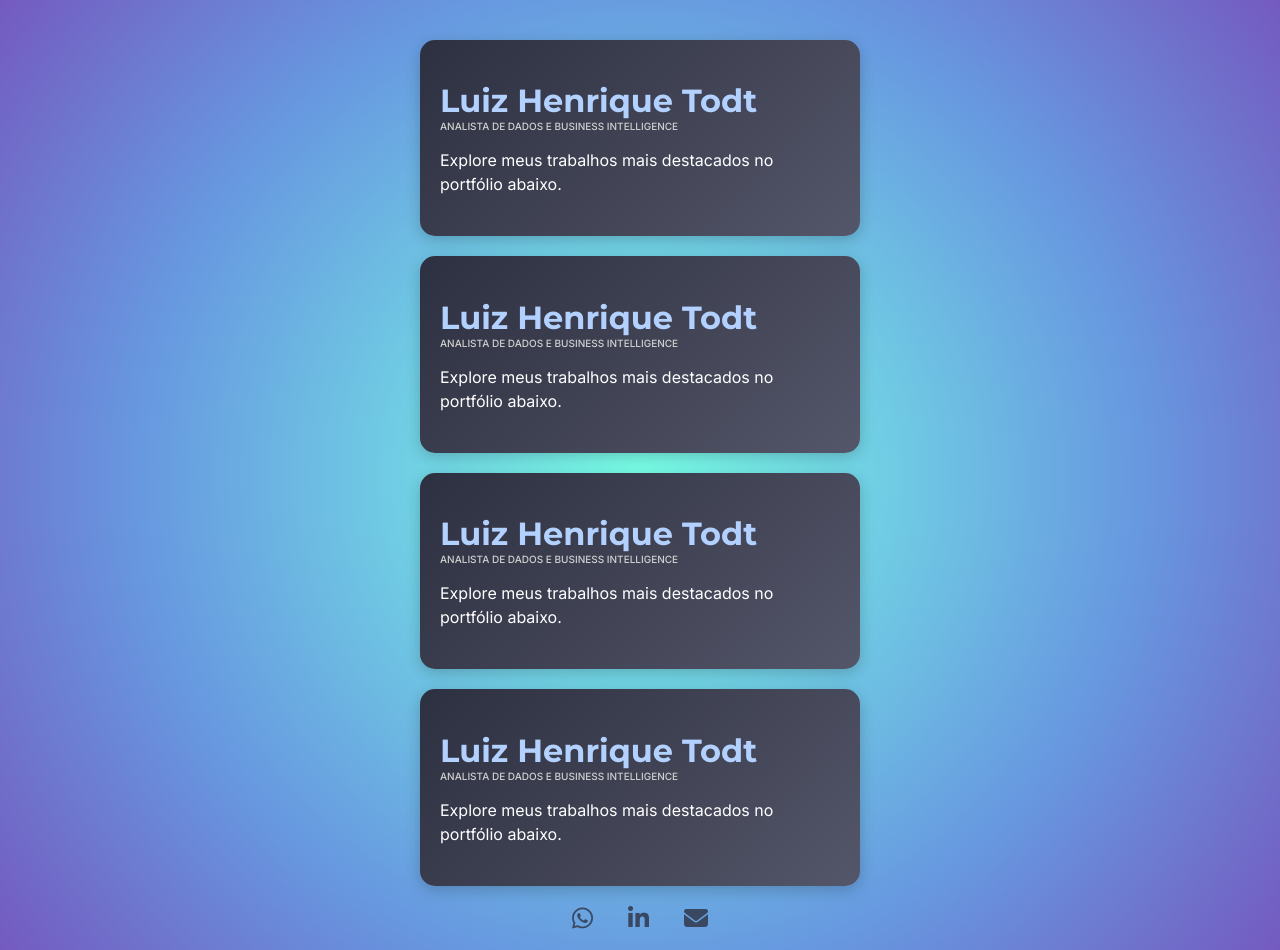
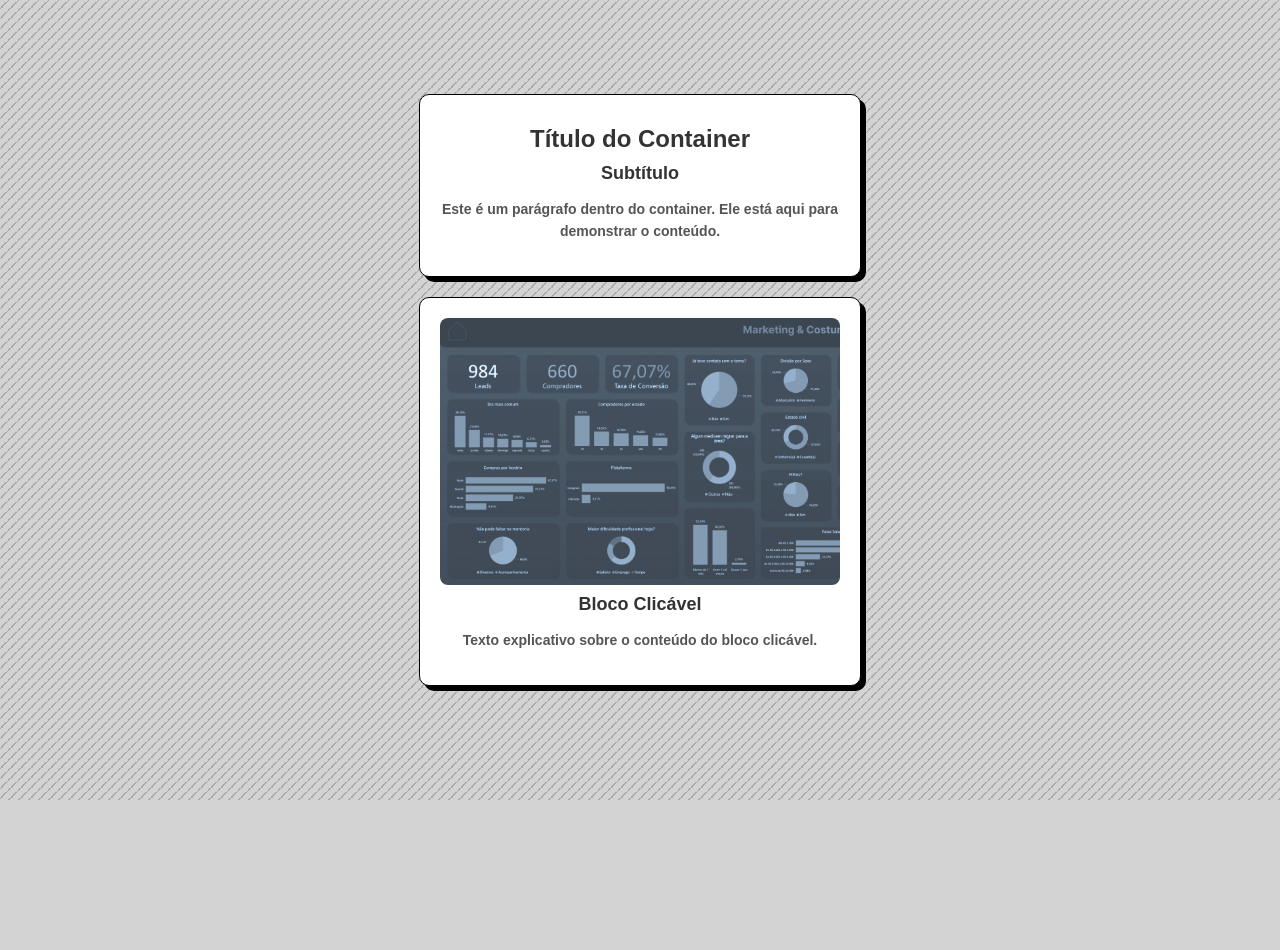
Before and after one commit to henriquetodt/port_tests, a plain HTML site: page index.html in a window 1280 px wide. After the commit the page ends 800 px from the top, so only its background shows below. Drawn offline with nearby package versions, Linux system fonts and the light colour scheme.

Commit message:
Add files via upload

```diff
--- a/index.html
+++ b/index.html
@@ -1,48 +1,30 @@
 <!DOCTYPE html>
-<html lang="en">
+<html lang="pt-br">
 <head>
     <meta charset="UTF-8">
     <meta name="viewport" content="width=device-width, initial-scale=1.0">
-    <title>Responsive Container</title>
-    <link href="https://fonts.googleapis.com/css2?family=Inter:wght@400;500&family=Montserrat:wght@700&display=swap" rel="stylesheet">
+    <title>Exemplo de Hover</title>
     <link rel="stylesheet" href="style.css">
-    <link rel="stylesheet"
-        href="https://cdnjs.cloudflare.com/ajax/libs/font-awesome/6.5.0/css/all.min.css">
+    <link href="https://cdn.jsdelivr.net/npm/aos@2.3.4/dist/aos.css" rel="stylesheet">
 </head>
 <body>
-    <div class="container">
-        <h1>Luiz Henrique Todt</h1>
-        <h2>ANALISTA DE DADOS E BUSINESS INTELLIGENCE</h2>
-        <p>Explore meus trabalhos mais destacados no portfólio abaixo.</p>
-    </div>
-    <div class="container">
-        <h1>Luiz Henrique Todt</h1>
-        <h2>ANALISTA DE DADOS E BUSINESS INTELLIGENCE</h2>
-        <p>Explore meus trabalhos mais destacados no portfólio abaixo.</p>
-    </div>
-    <div class="container">
-        <h1>Luiz Henrique Todt</h1>
-        <h2>ANALISTA DE DADOS E BUSINESS INTELLIGENCE</h2>
-        <p>Explore meus trabalhos mais destacados no portfólio abaixo.</p>
-    </div>
-    <div class="container">
-        <h1>Luiz Henrique Todt</h1>
-        <h2>ANALISTA DE DADOS E BUSINESS INTELLIGENCE</h2>
-        <p>Explore meus trabalhos mais destacados no portfólio abaixo.</p>
-    </div>
-    <div class="social-bar">
-        <a href="#" class="social-icon whatsapp" title="WhatsApp">
-            <i class="fab fa-whatsapp"></i>
-        </a>
-        <a href="#" class="social-icon linkedin" title="LinkedIn">
-            <i class="fab fa-linkedin-in"></i>
-        </a>
-        <a href="#" class="social-icon email" title="E-mail">
-            <i class="fas fa-envelope"></i>
-        </a>
+
+    <div class="container" data-aos="fade-up">
+        <h1>Título do Container</h1>
+        <h2>Subtítulo</h2>
+        <p>Este é um parágrafo dentro do container. Ele está aqui para demonstrar o conteúdo.</p>
     </div>
 
+    <!-- Bloco Clicável -->
+    <div class="clickable-block" data-aos="fade-up">
+        <img src="img/dash1.jpg" alt="Imagem do Bloco">
+        <h2>Bloco Clicável</h2>
+        <p>Texto explicativo sobre o conteúdo do bloco clicável.</p>
+    </div>
 
-    </div>
+    <script src="https://cdn.jsdelivr.net/npm/aos@2.3.4/dist/aos.js"></script>
+    <script>
+        AOS.init();
+    </script>
 </body>
 </html>
--- a/style.css
+++ b/style.css
@@ -1,107 +1,93 @@
-/* style.css */
+/* Variáveis de cores */
+:root {
+    --bg-light: #d3d3d3; /* Fundo geral */
+    --bg-dark: #a9a9a9; /* Linhas diagonais */
+    --container-bg: #ffffff; /* Fundo branco do container */
+    --container-border: #000000; /* Cor da borda do container */
+    --text-dark: #333333; /* Texto escuro */
+    --text-light: #555555; /* Texto claro */
+}
+
+/* Configurações gerais */
 body {
     margin: 0;
-    padding: 20px; /* Adiciona espaçamento interno para evitar bordas coladas */
-    background: radial-gradient(circle, #78FFE7 0%, #6798E0 63%, #745ABF 100%);
-    font-family: 'Inter', Arial, sans-serif;
-}
-
-/* Estilização para os containers */
-.container {
-    max-width: 90%; /* Largura máxima adaptável */
-    width: 400px; /* Largura padrão */
-    margin: 20px auto; /* Espaçamento vertical e centralização horizontal */
-    padding-top: 60px;
-    padding-bottom: 60px;
-    padding: 20px;
-    background: linear-gradient(135deg, #2D3040, #545669);
-    border-radius: 15px;
-    box-shadow: 0 4px 15px rgba(0, 0, 0, 0.2);
-    text-align: left; /* Textos alinhados à esquerda */
-    color: #ffffff;
-}
-
-.container h1 {
-    font-size: 2em;
-    margin-bottom: 0px; /* Espaçamento entre h1 e h2 */
-    color: #B3D1FF; /* Cor do texto do h1 */
-    font-family: 'Montserrat', Arial, sans-serif;
-}
-
-.container h2 {
-    font-size: 10px;
-    margin-top: 0;
-    padding-top: 0;
-    margin-bottom: 15px;
-    font-weight: 500;
-    color: #d1d1d1;
-}
-
-.container p {
-    font-size: 1em;
-    line-height: 1.5;
-    margin-bottom: 20px;
-}
-
-/* Barra de redes sociais */
-.social-bar {
-    display: flex;
-    justify-content: center; /* Alinha ícones das redes sociais à esquerda */
-    gap: 35px;
-}
-
-.social-icon {
-    color: #2d3040cb;
-    font-size: 1.5em;
-    text-decoration: none;
+    height: 100vh;
+    background-color: var(--bg-light);
+    background-image: linear-gradient(-45deg, var(--bg-dark) 10%, transparent 10%, transparent 50%, var(--bg-dark) 50%, var(--bg-dark) 60%, transparent 60%, transparent);
+    background-size: 10px 10px;
     display: flex;
     justify-content: center;
     align-items: center;
-    transition: transform 0.2s;
+    font-family: 'Poppins', sans-serif; /* Fonte sans-serif espessa */
+    flex-direction: column;
 }
 
-.social-icon:hover {
-
-    transform: scale(1.25);
-}
-
-.social-icon.whatsapp:hover {
-    color: #B3D1FF;
-}
-
-.social-icon.linkedin:hover {
-    color: #B3D1FF;
-}
-
-.social-icon.email:hover {
-    color: #B3D1FF;
+/* Configurações do container */
+.container {
+    background-color: var(--container-bg); /* Fundo branco */
+    border: 1px solid var(--container-border); /* Borda fina */
+    box-shadow: 5px 5px 0px rgba(0, 0, 0, 1); /* Sombra com deslocamento menor e mais difusa */
+    padding: 20px;
+    max-width: 400px;
+    text-align: center;
+    border-radius: 10px; /* Cantos arredondados */
+    position: relative; /* Necessário para sombras internas */
+    margin-bottom: 20px; /* Espaço entre o container e o bloco clicável */
 }
 
 /* Responsividade */
-@media (max-width: 480px) {
+@media (max-width: 768px) {
     .container {
-        width: 90%;
-        padding: 15px;
-        padding-top: 50px;
-        padding-bottom: 50px;
+        max-width: 90%;
+    }
 }
 
-    .container h1 {
-        font-size: 1.8em;
+/* Estilo do título, subtítulo e parágrafo */
+h1 {
+    font-size: 24px;
+    margin: 10px 0;
+    font-weight: 800; /* Espessura máxima */
+    color: var(--text-dark);
 }
 
-    .container h2 {
-        font-size: 0.75em;
+h2 {
+    font-size: 18px;
+    margin: 5px 0;
+    font-weight: 800; /* Espessura máxima */
+    color: var(--text-dark);
 }
 
-    .container p {
-        font-size: 0.9em;
-        padding-top: 50px;
+p {
+    font-size: 14px;
+    line-height: 1.6;
+    font-weight: 700; /* Espesso */
+    color: var(--text-light);
 }
 
-    .social-icon {
-        width: 40px; /* Menor largura em telas pequenas */
-        height: 40px; /* Menor altura em telas pequenas */
-        font-size: 1.3em; /* Ícones um pouco menores */
+/* Estilo do bloco clicável */
+.clickable-block {
+    background-color: var(--container-bg); /* Fundo branco */
+    border: 1px solid var(--container-border); /* Borda fina */
+    box-shadow: 5px 5px 0px rgba(0, 0, 0, 1); /* Sombra com deslocamento menor e mais difusa */
+    padding: 20px;
+    max-width: 400px;
+    text-align: center;
+    border-radius: 10px; /* Cantos arredondados */
+    position: relative; /* Necessário para sombras internas */
+    cursor: pointer; /* Indica que o bloco é clicável */
+    margin-bottom: 20px; /* Espaço entre o bloco e o próximo elemento */
+    transition: transform 0.3s ease, box-shadow 0.3s ease; /* Transição para transform e box-shadow */
+    width: 100%;
 }
+
+/* Efeito de hover no bloco clicável */
+.clickable-block:hover {
+    transform: scale(1.02) !important; /* Leve elevação ao passar o mouse */
+    /*box-shadow: 5px 15px 25px rgba(0, 0, 0, 0.4);  Sombra mais forte no hover */
 }
+
+.clickable-block img {
+    width: 100%;
+    height: auto;
+    border-radius: 8px;
+}
```
Also changed, not shown: img/dash1.jpg (added), img/dash2.jpg (added), img/noise.png (added), img/noiseblk.png (added), img/photo1.png (added). Lines whose indentation alone changed are shown as unchanged.
